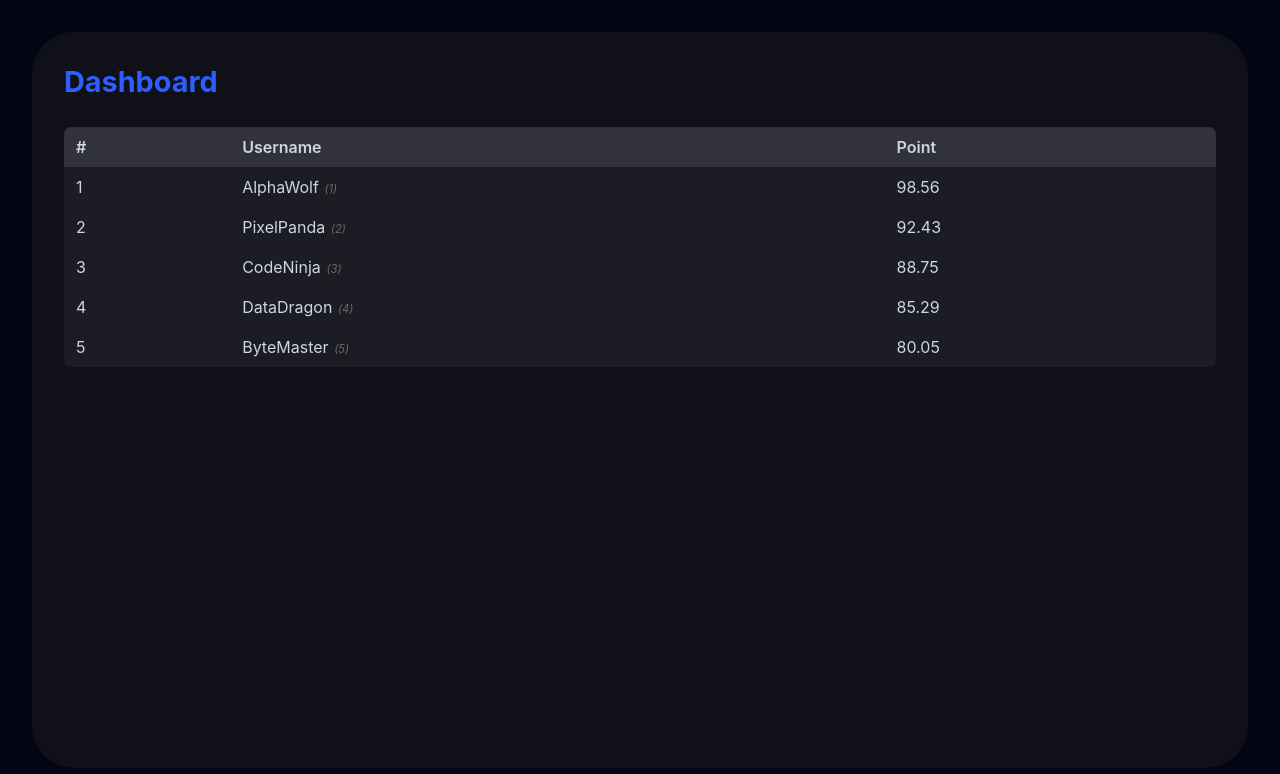
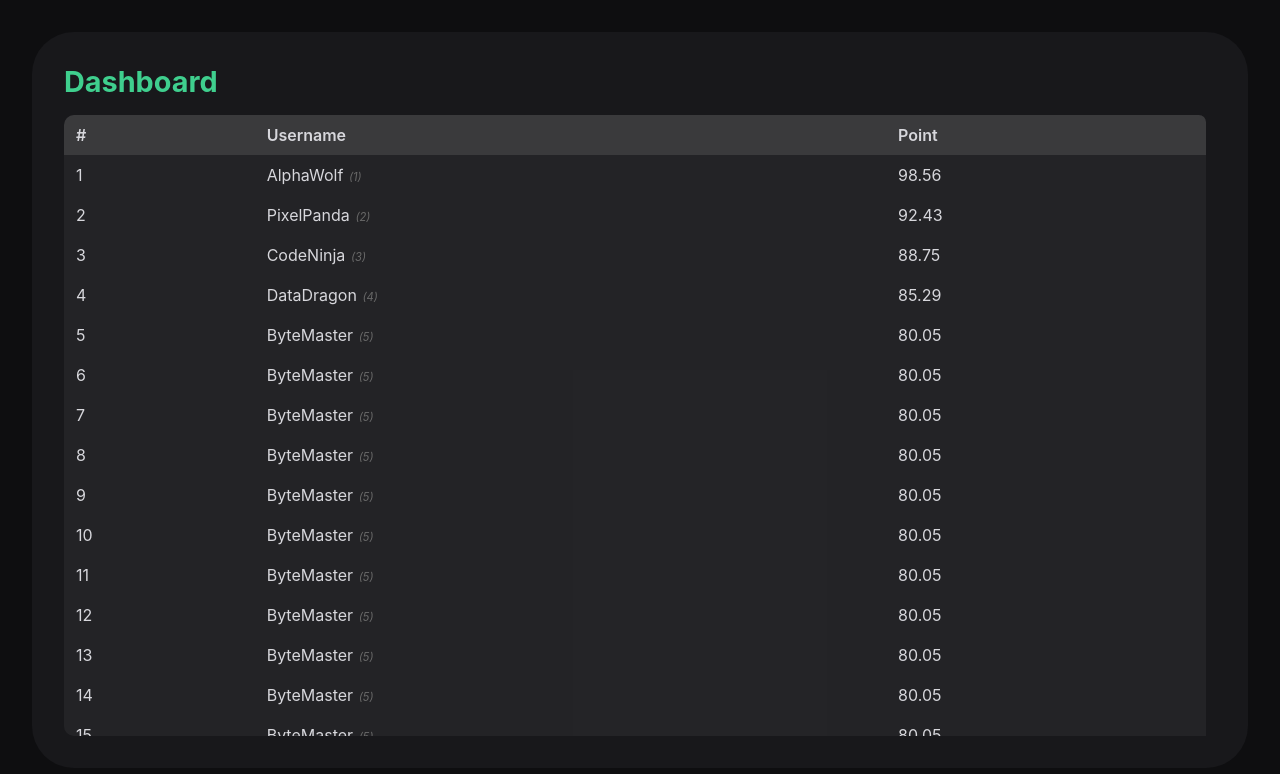
Before and after one commit to American-School-of-Barcelona/class-points, a Nuxt app in the folder frontend/: page / in a window 1280 px wide. Shown: the top 774 px of the page. Built offline with nearby package versions, Linux system fonts and the light colour scheme.

Commit message:
improved css

```diff
--- a/frontend/app/assets/css/colors.css
+++ b/frontend/app/assets/css/colors.css
@@ -1,8 +1,9 @@
 :root {
-    --color-bg: #030512;
-    --color-bg-alt: #0f1018;
-    --color-surface: #040516;
-    --color-accent: #2d5efe;
-    --color-text: #cfd6de;
-    --color-border: #5466ff;
+    --color-bg: #0e0e10;
+    --color-bg-alt: #18181b;
+    --color-surface: #222226;
+    --color-accent: #3fcf8e;
+    --color-accent-hover: #1f9560;
+    --color-text: #d7d7dc;
+    --color-border: #38383d;
 }
--- a/frontend/app/components/DashboardLayout.vue
+++ b/frontend/app/components/DashboardLayout.vue
@@ -8,9 +8,9 @@ import List from './List.vue'
             <div class="header">
                 <h1>Dashboard</h1>
             </div>
-
-            <List></List>
-
+            <div class="scroll-wrapper">
+              <List class="list"></List>
+            </div>
         </div>
     </div>
 </template>
@@ -21,6 +21,17 @@ body {
     background-color: var(--color-bg);
     font-family: 'Inter', sans-serif;
     height: 100vh;
+}
+.scroll-wrapper {
+  overflow: hidden;
+}
+
+.list {
+  overflow-y: scroll;
+  border-radius: 10px;
+  height: 100%;
+  padding-right: 10px;
+  box-sizing: content-box;
 }
 
 .app {
@@ -54,16 +65,22 @@ body {
     color: var(--color-accent);
 }
 
-.grid {
-    flex: 1;
-    display: grid;
-    grid-template-columns: repeat(3, 1fr);
-    grid-auto-rows: 1fr;
-    gap: 1rem;
-    width: 100%;
+::-webkit-scrollbar {
+  width: 8px;
 }
 
-.grid .wide {
-    grid-column: span 2;
+::-webkit-scrollbar-track {
+  background: var(--color-bg-alt);
+  border-radius: 10px;
+}
+
+::-webkit-scrollbar-thumb {
+  background: var(--color-accent);
+  border-radius: 10px;
+  transition: all 0.3s ease;
+}
+
+::-webkit-scrollbar-thumb:hover {
+  background: var(--color-accent-hover);
 }
 </style>
--- a/frontend/app/components/List.vue
+++ b/frontend/app/components/List.vue
@@ -9,6 +9,19 @@
       { id: 2, username: "PixelPanda", points: 92.43 },
       { id: 3, username: "CodeNinja", points: 88.75 },
       { id: 4, username: "DataDragon", points: 85.29 },
+      { id: 5, username: "ByteMaster", points: 80.05 },
+      { id: 5, username: "ByteMaster", points: 80.05 },
+      { id: 5, username: "ByteMaster", points: 80.05 },
+      { id: 5, username: "ByteMaster", points: 80.05 },
+      { id: 5, username: "ByteMaster", points: 80.05 },
+      { id: 5, username: "ByteMaster", points: 80.05 },
+      { id: 5, username: "ByteMaster", points: 80.05 },
+      { id: 5, username: "ByteMaster", points: 80.05 },
+      { id: 5, username: "ByteMaster", points: 80.05 },
+      { id: 5, username: "ByteMaster", points: 80.05 },
+      { id: 5, username: "ByteMaster", points: 80.05 },
+      { id: 5, username: "ByteMaster", points: 80.05 },
+      { id: 5, username: "ByteMaster", points: 80.05 },
       { id: 5, username: "ByteMaster", points: 80.05 },
     ];
   });
@@ -40,7 +53,6 @@
 .styled-table {
   width: 100%;
   border-collapse: collapse;
-  margin-top: 12px;
   background: rgba(255,255,255,0.05);
   border-radius: 12px;
   overflow: hidden;
--- a/frontend/app/pages/index.vue
+++ b/frontend/app/pages/index.vue
@@ -1,3 +1,7 @@
+<script setup lang="ts">
+import DashboardLayout from "~/components/DashboardLayout.vue";
+</script>
+
 <template>
     <DashboardLayout />
 </template>
```
